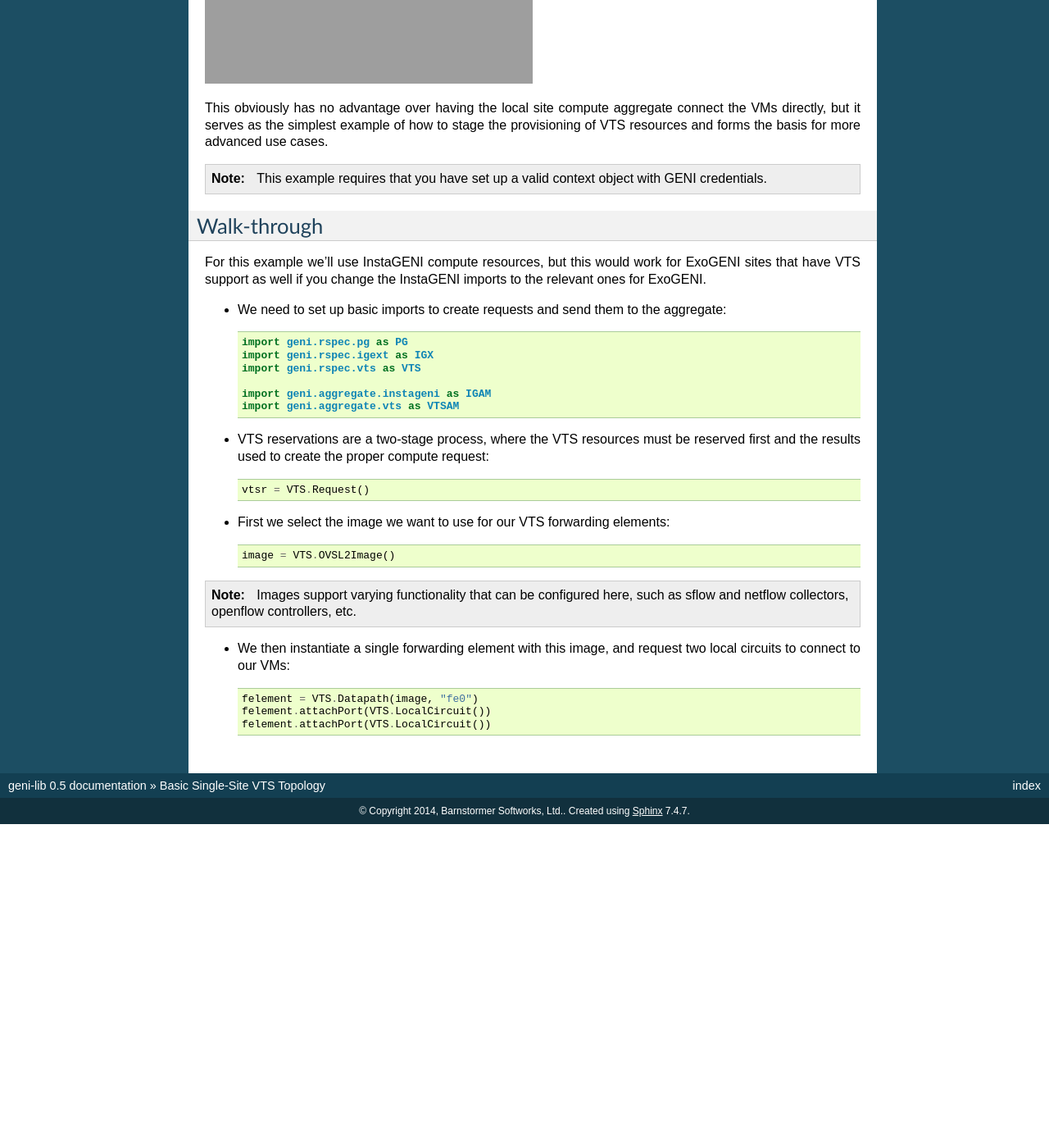
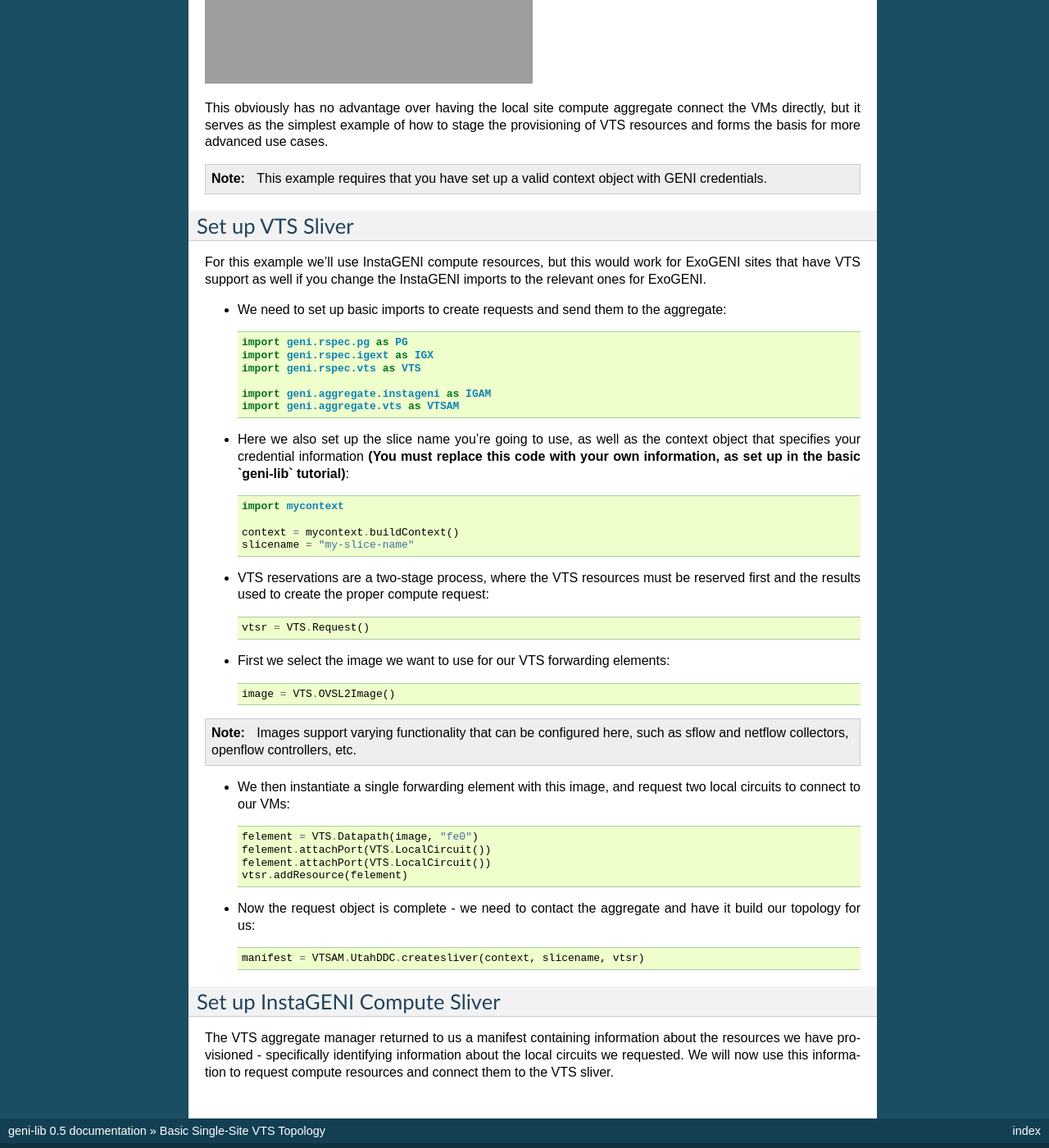
Before and after one commit to kaimast/geni-lib3, a Sphinx documentation site: the page built from docs/source/examples/simplevts.rst, in a window 1280 px wide and 1400 px high, scrolled down 447 px. Shown: the whole window at 82% size. Built offline with Sphinx 7.4.7, drawn with Linux system fonts in a browser that asks for light colours; pages that are not in the unit, such as notebooks, are missing from menus; before the commit the page ends 1452 px from its top, so only the background shows below that; some of the changed text lies outside the part shown.

Commit message:
Updated VTS example

```diff
--- a/docs/source/examples/simplevts.rst
+++ b/docs/source/examples/simplevts.rst
@@ -23,8 +23,8 @@
   This example requires that you have set up a valid context object with GENI
   credentials.
 
-Walk-through
-------------
+Set up VTS Sliver
+-----------------
 
 For this example we'll use InstaGENI compute resources, but this would work
 for ExoGENI sites that have VTS support as well if you change the InstaGENI
@@ -39,6 +39,16 @@
 
    import geni.aggregate.instageni as IGAM
    import geni.aggregate.vts as VTSAM
+
+* Here we also set up the slice name you're going to use, as well as the
+  context object that specifies your credential information **(You must
+  replace this code with your own information, as set up in the basic
+  `geni-lib` tutorial)**::
+
+   import mycontext
+
+   context = mycontext.buildContext()
+   slicename = "my-slice-name"
 
 * VTS reservations are a two-stage process, where the VTS resources must be
   reserved first and the results used to create the proper compute request::
@@ -59,3 +69,17 @@
    felement = VTS.Datapath(image, "fe0")
    felement.attachPort(VTS.LocalCircuit())
    felement.attachPort(VTS.LocalCircuit())
+   vtsr.addResource(felement)
+
+* Now the request object is complete - we need to contact the aggregate and
+  have it build our topology for us::
+
+   manifest = VTSAM.UtahDDC.createsliver(context, slicename, vtsr)
+
+Set up InstaGENI Compute Sliver
+-------------------------------
+
+The VTS aggregate manager returned to us a manifest containing information
+about the resources we have provisioned - specifically identifying information
+about the local circuits we requested.  We will now use this information to
+request compute resources and connect them to the VTS sliver.
```
